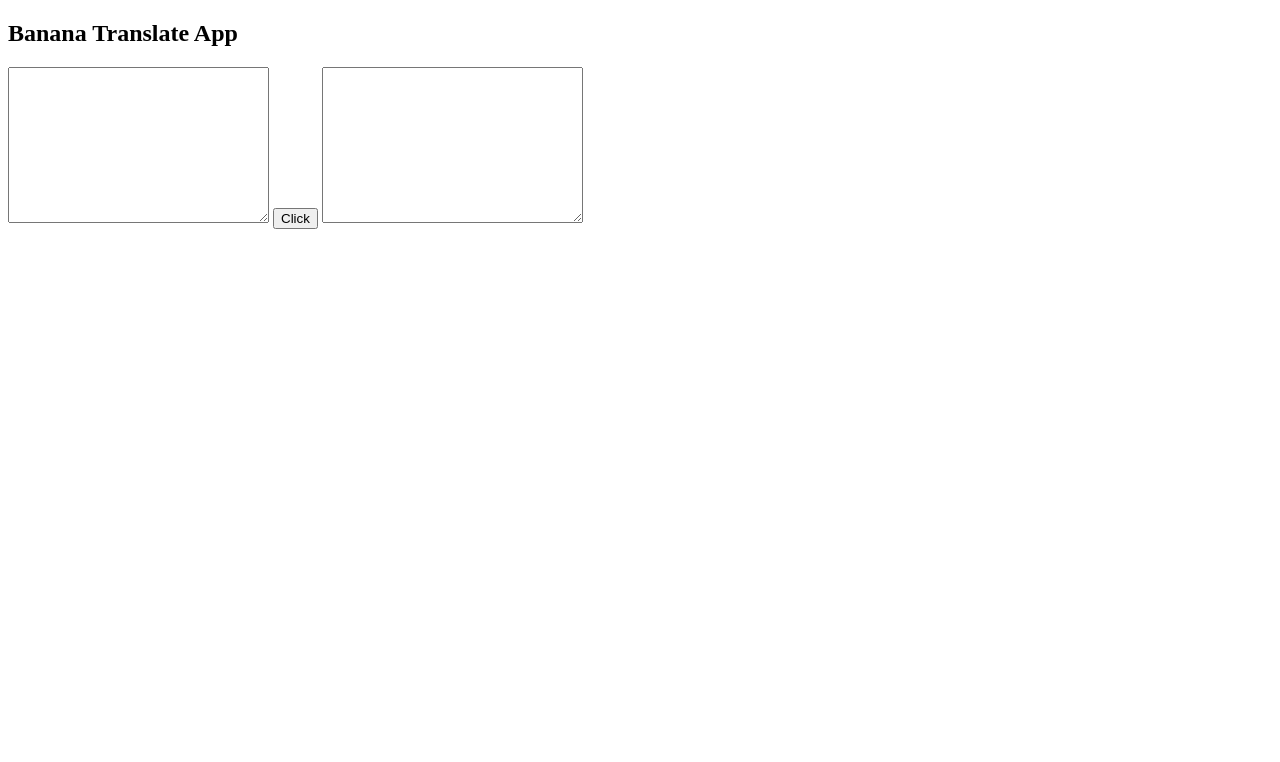
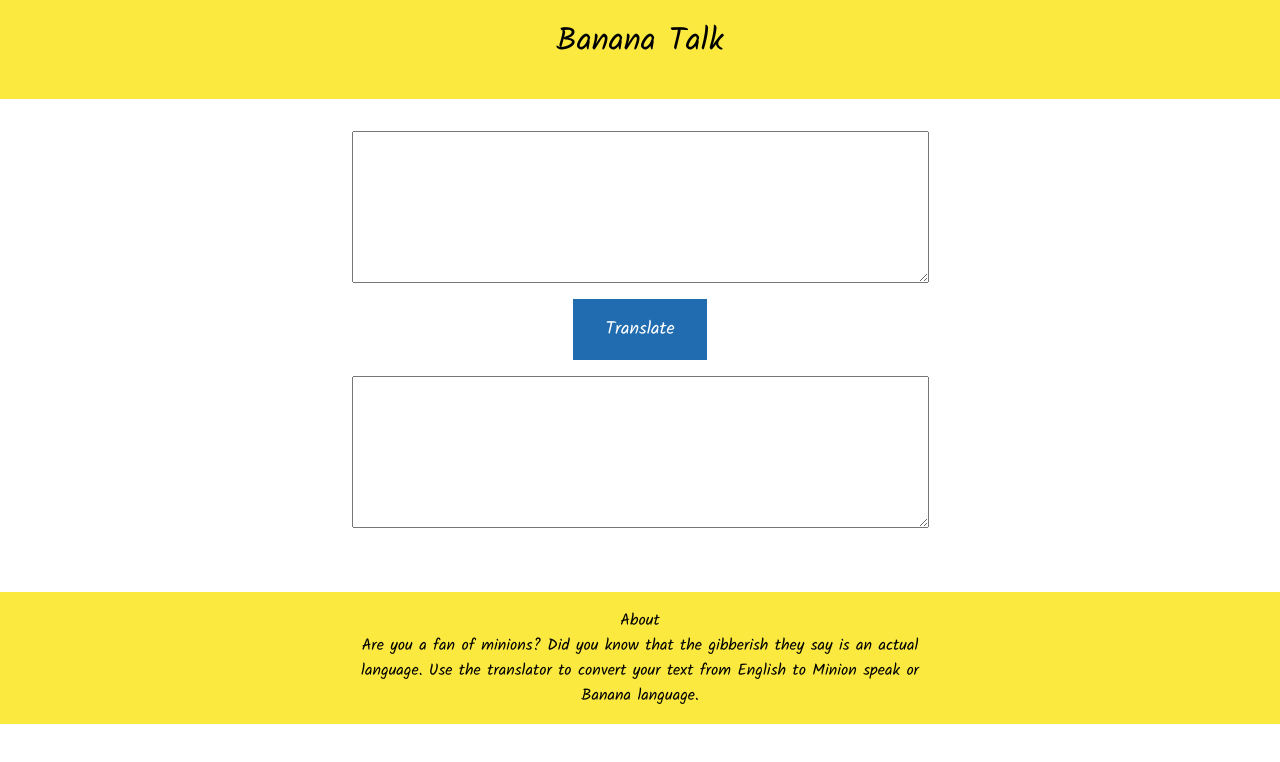
Before and after one commit to shubhamdsm/bananat-translate-app, a plain HTML site: page index.html in a window 1280 px wide. Drawn offline with Linux system fonts and the light colour scheme.

Commit message:
styling done

```diff
--- a/index.html
+++ b/index.html
@@ -1,5 +1,6 @@
 <!DOCTYPE html>
 <html lang="en">
+
 <head>
     <meta charset="UTF-8">
     <meta name="viewport" content="width=device-width, initial-scale=1.0">
@@ -7,17 +8,32 @@
     <title>Banana Translate App</title>
 
 </head>
+
 <body>
     <nav>
-        <h1>Banana Translate App</h1>
+        <div class="navbar-heading">
+            Banana Talk
+        </div>
+
+
     </nav>
 
-    <textarea name="" id="text" cols="30" rows="10"></textarea>
+    <section class="main">
 
-    <button id="btn">Click</button>
+        <textarea class="text-area" name="" id="text" cols="70" rows="10"></textarea>
 
-    <textarea name="" id="output" cols="30" rows="10"></textarea>
+        <button class="btn-primary" id="btn">Translate</button>
 
-<script src="./app.js"></script>
+        <textarea class="text-area" name="" id="output" cols="70" rows="10"></textarea>
+    </section>
+
+    <footer class="about">
+        <div>
+            About
+        </div>
+        <p>Are you a fan of minions? Did you know that the gibberish they say is an actual language. Use the translator to convert your text from English to Minion speak or Banana language.</p>
+    </footer>
+    <script src="./app.js"></script>
 </body>
+
 </html>
--- a/style.css
+++ b/style.css
@@ -0,0 +1,72 @@
+@import url('https://fonts.googleapis.com/css2?family=Kalam:wght@300;400&display=swap');
+
+* {
+    margin: 0;
+    padding: 0;
+    box-sizing: border-box;
+}
+
+:root {
+    --primary-color: #fbe940;
+    --dark-gray: #040707;
+    --button-color: #216CB0;
+}
+
+body {
+    font-family: 'Kalam', cursive;
+}
+
+nav {
+    text-align: center;
+    padding-bottom: 2rem;
+    background-color: var(--primary-color);
+    margin-bottom: 2rem;
+}
+
+.navbar-heading {
+    padding-top: 1rem;
+    font-size: 2rem;
+    text-align: center;
+}
+
+section {
+    margin-bottom: 4rem;
+
+}
+
+.main {
+    display: flex;
+    flex-direction: column;
+    justify-content: center;
+    align-items: center;
+}
+
+button {
+    padding: 1rem 2rem;
+    border: none;
+    margin: 1rem 0rem;
+    padding: 1rem 2rem;
+    cursor: pointer;
+    font-size: large;
+    background-color: var(--button-color);
+    color: white;
+    font-family: 'Kalam', cursive;
+}
+
+footer {
+
+
+    background-color: var(--primary-color);
+    width: 100%;
+    padding: 1rem;
+    bottom: 0;
+}
+
+footer p {
+    max-width: 600px;
+    margin: auto;
+}
+
+.about {
+    text-align: center;
+}
```
